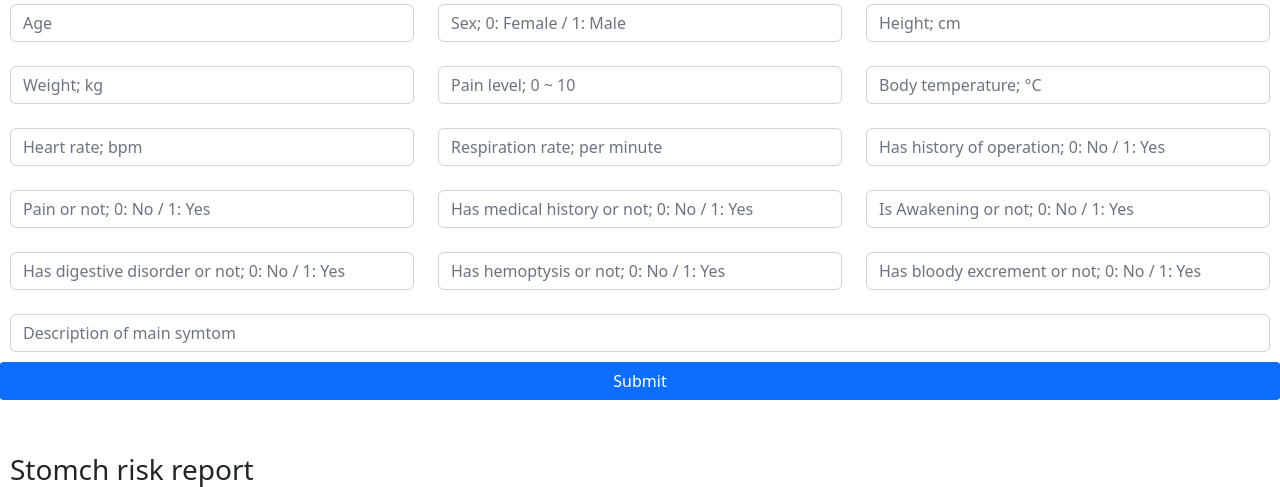
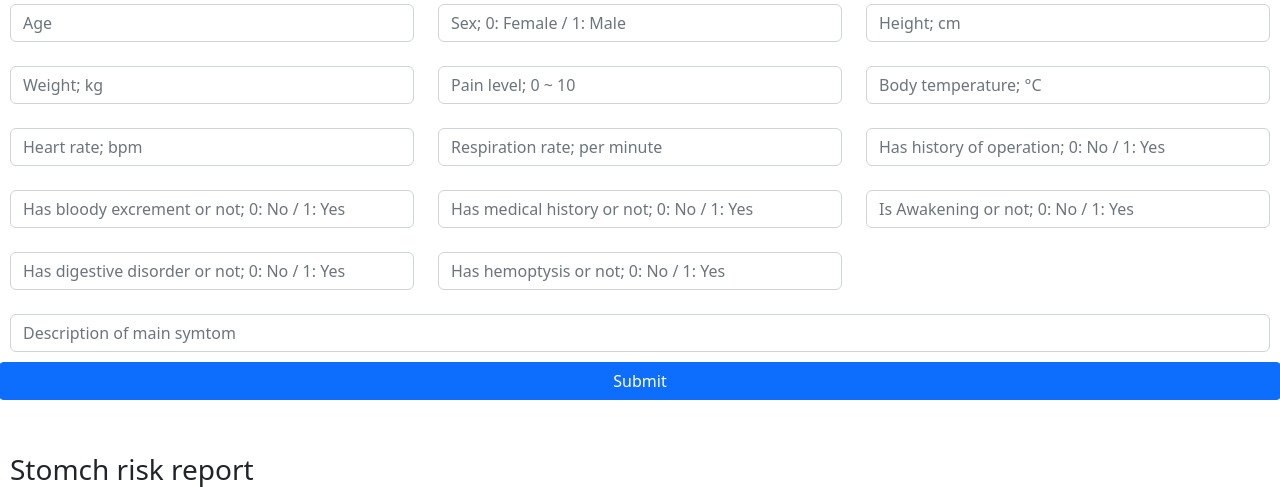
Before and after one commit to jonghyunlee1993/StomachRiskPredictorAPI, a Flask app: page / in a window 1280 px wide. Shown: the part 239-726 px from the top of the page. Run offline with Flask 2, Linux system fonts and the light colour scheme.

Commit message:
Remove is_pain flag

```diff
--- a/app_kor.py
+++ b/app_kor.py
@@ -51,6 +51,8 @@ def compute_meta_risk(pain_nrs, temperature, pulse, respiration,
     if risk > 1:
         risk = 1
 
+    print(risk)
+
     return risk
 
 app = Flask(__name__)
@@ -80,7 +82,8 @@ def predict():
     # encoded_symtom = encode_text(symtom)
 
     is_operation = int(request.form['is_operation'])
-    is_pain = int(request.form['is_pain'])
+    is_pain = int([1 if pain_nrs >= 1 else 0][0])
+    # is_pain = int(request.form['is_pain'])
     is_medical_history = int(request.form['is_medical_history'])
     is_alertness = int(request.form['is_alertness'])
     is_digestive = int(request.form['is_digestive'])
--- a/templates/index.html
+++ b/templates/index.html
@@ -83,7 +83,7 @@
         <br>
         <div class="row">
           <div class="col">
-            <input class="form-control" type="text" name="is_pain" placeholder="Pain or not; 0: No / 1: Yes" required="required">
+            <input class="form-control" type="text" name="is_blood_excrement" placeholder="Has bloody excrement or not; 0: No / 1: Yes" required="required">
           </div>
           <div class="col">
             <input class="form-control" type="text" name="is_medical_history" placeholder="Has medical history or not; 0: No / 1: Yes" required="required">
@@ -103,7 +103,7 @@
             <input class="form-control" type="text" name="is_hemoptysis" placeholder="Has hemoptysis or not; 0: No / 1: Yes" required="required">
           </div>
           <div class="col">
-            <input class="form-control" type="text" name="is_blood_excrement" placeholder="Has bloody excrement or not; 0: No / 1: Yes" required="required">
+
           </div>
         </div>
         <br>
--- a/templates/index_kor.html
+++ b/templates/index_kor.html
@@ -81,7 +81,7 @@
         <br>
         <div class="row">
           <div class="col">
-            <input class="form-control" type="text" name="is_pain" placeholder="현재 통증 유무; 0: No / 1: Yes" required="required">
+            <input class="form-control" type="text" name="is_blood_excrement" placeholder="혈변 유무; 0: No / 1: Yes" required="required">
           </div>
           <div class="col">
             <input class="form-control" type="text" name="is_medical_history" placeholder="과거력 유무; 0: No / 1: Yes" required="required">
@@ -101,7 +101,7 @@
             <input class="form-control" type="text" name="is_hemoptysis" placeholder="각혈 유무; 0: No / 1: Yes" required="required">
           </div>
           <div class="col">
-            <input class="form-control" type="text" name="is_blood_excrement" placeholder="혈변 유무; 0: No / 1: Yes" required="required">
+
           </div>
         </div>
         <br>
```
Also changed, not shown: app.py (line endings or trailing spaces).
